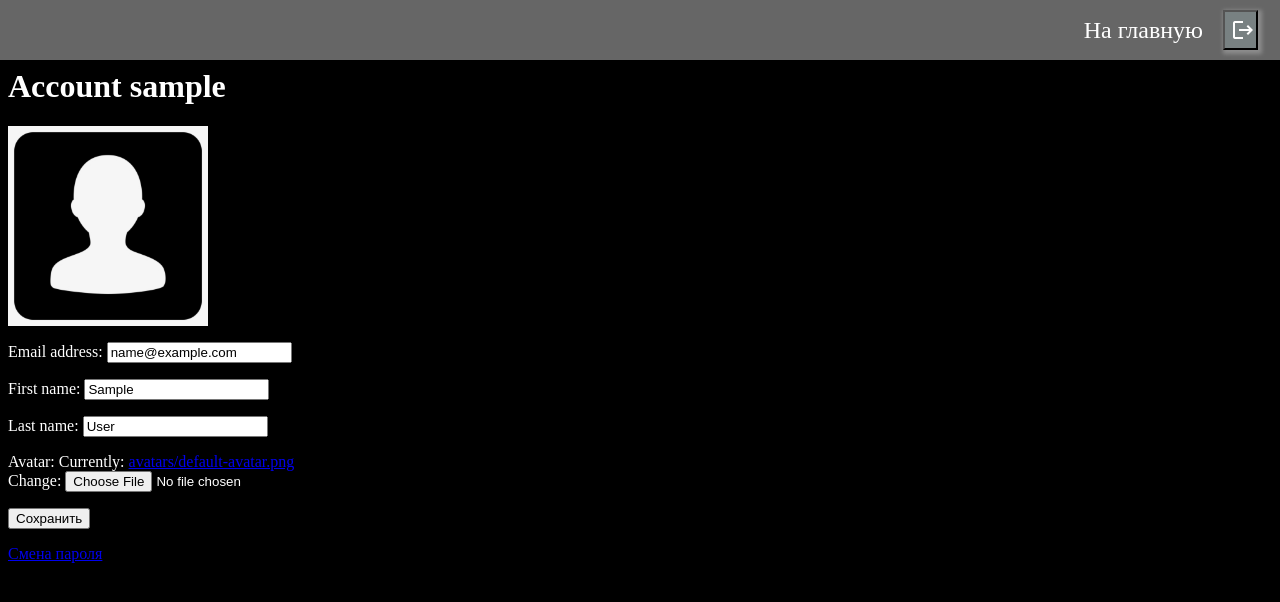
After one commit to ZakharovP/ZakharovMachineLearn, a Django app: page /account/ in a window 1280 px wide. The commit adds this page. Shown: the top 602 px of the page. Run offline with Django 3.2, Linux system fonts and the light colour scheme; the visitor is signed in with stand-in values (Sample User, id 1); parts of the project's set-up code (start-up, migrations or seed data) failed here and were passed over; some libraries are stand-ins or nearby versions.

Commit message:
user forms

```diff
--- a/ZakharovMachineLearn/forms.py
+++ b/ZakharovMachineLearn/forms.py
@@ -1,7 +1,6 @@
 from django import forms
 from django.contrib.auth.forms import UserCreationForm, AuthenticationForm
-from django.contrib.auth.models import User
-from .models import Comment, PostCategory
+from .models import User, Comment, PostCategory
 
 from django.core.exceptions import ValidationError
 
@@ -75,13 +74,6 @@ class CommentForm(forms.ModelForm):
         fields = ['text']
 
 
-CHOICES= (
-    ('1', 'ME'),
-    ('2', 'YOU'),
-    ('3', 'WE'),
-)
-
-
 class PostSearchForm(forms.Form):
     q = forms.CharField(
         label='',
@@ -96,3 +88,27 @@ class PostSearchForm(forms.Form):
         required=False,
         empty_label=" --- Все категории"
     )
+
+
+class UserForm(forms.ModelForm):
+    class Meta:
+        model = User
+        fields = ['email', 'first_name', 'last_name', 'avatar']
+
+
+class PasswordForm(forms.Form):
+    old_password = forms.CharField(label="", widget=forms.PasswordInput(attrs={"placeholder": "Старый пароль"}))
+    password1 = forms.CharField(label="", widget=forms.PasswordInput(attrs={"placeholder": "Новый пароль"}))
+    password2 = forms.CharField(label="", widget=forms.PasswordInput(attrs={"placeholder": "Подтверждение пароля"}))
+
+    def clean(self):
+        cleaned_data = super().clean()
+        old_password = cleaned_data.get("old_password")
+        password1 = cleaned_data.get("password1")
+        password2 = cleaned_data.get("password2")
+
+        if password1 != password2:
+            raise ValidationError(
+                "password1 != password2"
+                "Пароли не совпадают"
+            )
--- a/ZakharovMachineLearn/models.py
+++ b/ZakharovMachineLearn/models.py
@@ -1,11 +1,56 @@
+import os
+import os.path
+import uuid
+import hashlib
 from datetime import datetime
 
+from django.contrib.auth.models import AbstractUser
 from django.db import models
-#from django.contrib.auth.models import User
-from django.contrib.auth.models import AbstractUser
+
+from PIL import Image
+from django_resized import ResizedImageField
+
+
+DEFAULT_USER_AVATAR = os.path.join("avatars", "default-avatar.png")
+
+
+def get_image_path(instance, filename):
+    print("get_image_path instance = ", instance)
+    print("get_image_path FILENAME = ", filename)
+    print("__package__ = ", __package__)
+
+    filename_arr = filename.split(".")
+    if filename_arr:
+        ext = filename_arr[-1]
+    else:
+        ext = "jpg"
+
+    print("FILENAME ==== ", filename)
+    print("EXT = ", ext)
+
+    m = hashlib.sha256()
+    m.update((str(uuid.uuid1()) + filename).encode("utf-8"))
+
+    filename = m.hexdigest() + f".{ext}"
+
+    return os.path.join("avatars", filename)
+
 
 class User(AbstractUser):
+    avatar = ResizedImageField(
+        size=[400, 400],
+        upload_to=get_image_path,
+        default=DEFAULT_USER_AVATAR
+    )
     is_ad_shown = models.BooleanField(default=True, null=False)
+
+    def save(self, *args, **kwargs):
+        if self.avatar == DEFAULT_USER_AVATAR:
+            user = User.objects.get(pk=self.id)
+            self.avatar = user.avatar
+
+        super().save(*args, **kwargs)
+
 
 class PostCategory(models.Model):
     title = models.CharField(max_length=300, help_text="Название категории")
--- a/ZakharovMachineLearn/settings.py
+++ b/ZakharovMachineLearn/settings.py
@@ -153,3 +153,8 @@ DATETIME_FORMAT = 'd F Y H:i'
 
 ADVERTISMENT = True
 SEND_REAL_EMAIL = False
+
+MEDIA_ROOT = os.path.join(__package__, "media")
+MEDIA_URL = "/media/"
+
+DJANGORESIZED_DEFAULT_FORMAT_EXTENSIONS = {'PNG': ".png"}
--- /dev/null
+++ b/ZakharovMachineLearn/templates/account.html
@@ -0,0 +1,28 @@
+{% extends 'base.html' %}
+
+{% block head %}
+    <style>
+        img {
+            background-color: white;
+            width: 200px;
+            height: 200px;
+        }
+    </style>
+{% endblock %}
+
+
+{% block body %}
+    <h1>Account {{ user }}</h1>
+    <img src="{{ user.avatar.url }}" alt="{{ user }}" />
+    <div>
+        <form action="" method="POST" enctype="multipart/form-data">
+            {% csrf_token %}
+            {{ user_form.as_p }}
+            <input type="submit" value="Сохранить">
+        </form>
+    </div>
+    <a href="/password/">Смена пароля</a>
+{% endblock %}
+
+{% block script %}
+{% endblock %}
--- a/ZakharovMachineLearn/templates/base.html
+++ b/ZakharovMachineLearn/templates/base.html
@@ -172,6 +172,13 @@
             {% endif %}
             {% if request.path != '/auth/' and request.path != '/sign-in/' and request.path != '/sign-out/' %}
                 {% if user.is_authenticated %}
+                    {% if request.path != '/account/' %}
+                        <a href="/account/">
+                            <i class="material-icons">
+                                account_box
+                            </i>
+                        </a>
+                    {% endif %}
                     <form class="base-auth" action="/logout/" method="POST">
                         {% csrf_token %}
                         <button type="submit" data-type="logout">
--- a/ZakharovMachineLearn/urls.py
+++ b/ZakharovMachineLearn/urls.py
@@ -18,16 +18,17 @@ from django.urls import path
 
 from django.views.generic.base import RedirectView
 
+from . import settings
+
 from .view import (
     PostListView, main, auth, sign_in,
     sign_up, logout_view,
     post, comment, estimate,
-    mail_check
+    mail_check, account, password
 )
 
 urlpatterns = [
     path('', PostListView.as_view()),
-    #path('search/', PostListView.as_view()),
     path('favicon.ico/', RedirectView.as_view(url='/static/favicon.ico', permanent=True)),
     path('admin/', admin.site.urls),
     path('auth/', auth),
@@ -38,5 +39,11 @@ urlpatterns = [
     path('post/<int:post_id>/', post),
     path('estimate/', estimate),
     path('comment/<int:post_id>/', comment),
-    path('mail_check/', mail_check)
+    path('mail_check/', mail_check),
+    path('account/', account),
+    path('password/', password)
 ]
+
+if settings.DEBUG:
+    from django.conf.urls.static import static
+    urlpatterns += static(settings.MEDIA_URL, document_root=settings.MEDIA_ROOT)
--- a/ZakharovMachineLearn/view.py
+++ b/ZakharovMachineLearn/view.py
@@ -1,7 +1,7 @@
 import json
 
 from django.http import HttpResponse, JsonResponse, Http404
-from django.contrib.auth import login, authenticate, logout
+from django.contrib.auth import login, authenticate, logout, update_session_auth_hash
 from django.views.decorators.http import require_http_methods
 from django.contrib.auth.decorators import login_required
 from django.shortcuts import render, redirect
@@ -9,12 +9,13 @@ from django.core.mail import send_mail
 from django.core.paginator import Paginator
 from django.views.generic.list import ListView
 from django.db.models import Q
+from django.core.exceptions import ValidationError
 
 
 
 from .forms import (
     SignUpForm, SignInForm,
-    CommentForm, PostSearchForm
+    CommentForm, PostSearchForm, UserForm, PasswordForm
 )
 
 from .models import (
@@ -254,6 +255,64 @@ def estimate(request):
 
 
 @login_required
+@require_http_methods(["GET", "POST"])
+def account(request):
+    context = {}
+    if request.method == "GET":
+        user_form = UserForm(
+            instance=request.user,
+            initial={
+                'password': ''
+            }
+        )
+
+    else:
+        user_form = UserForm(request.POST, request.FILES)
+        if user_form.is_valid():
+            instance = user_form.save(commit=False)
+            instance.id = request.user.id
+            instance.username = request.user.username
+            fields = user_form.Meta.fields
+            print("user_form = ", user_form.cleaned_data)
+            #print("eq = ", user_form.cleaned_data["avatar"] == )
+            if not user_form.cleaned_data["avatar"]:
+                fields.remove("avatar")
+            print("FILEDS = ", fields)
+            instance.save(update_fields=user_form.Meta.fields)
+            return redirect("/account/")
+    context["user_form"] = user_form
+    return render(request, "account.html", context)
+
+@login_required
+@require_http_methods(["GET", "POST"])
+def password(request):
+    context = {}
+
+    if request.method == "GET":
+        form = PasswordForm()
+
+    else:
+        form = PasswordForm(request.POST)
+        if form.is_valid():
+            old_password = form.cleaned_data["old_password"]
+            password1 = form.cleaned_data["password1"]
+            password2 = form.cleaned_data["password2"]
+            user = request.user
+
+            if not user.check_password(old_password):
+                raise ValidationError('Invalid password')
+
+            user.set_password(password1)
+            user.save()
+            update_session_auth_hash(request, user)
+
+            return redirect("/account/")
+
+    context["form"] = form
+    return render(request, "password.html", context)
+
+
+@login_required
 def logout_view(request):
     logout(request)
     return redirect("/")
```
Also changed, not shown: ZakharovMachineLearn/templates/password.html (added, +23 -0 lines), ZakharovMachineLearn/media/avatars/a6e2c9e49b3954c1870d2bc518432753a45d4fd6a4d702a125200f5edf8a3d03.png (added), ZakharovMachineLearn/media/avatars/default-avatar.png (added), ZakharovMachineLearn/migrations/0002_auto_20210301_1200.py (added).
